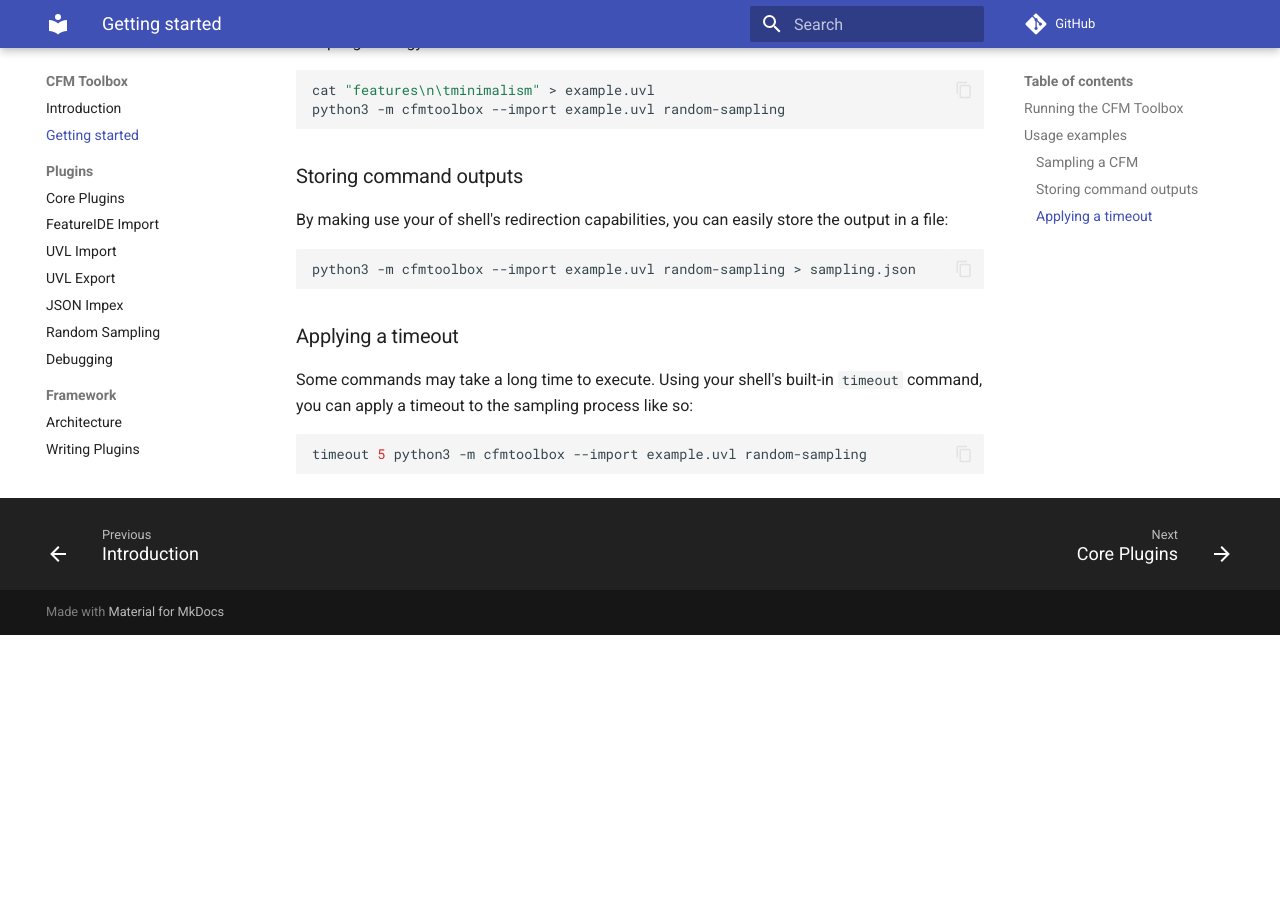
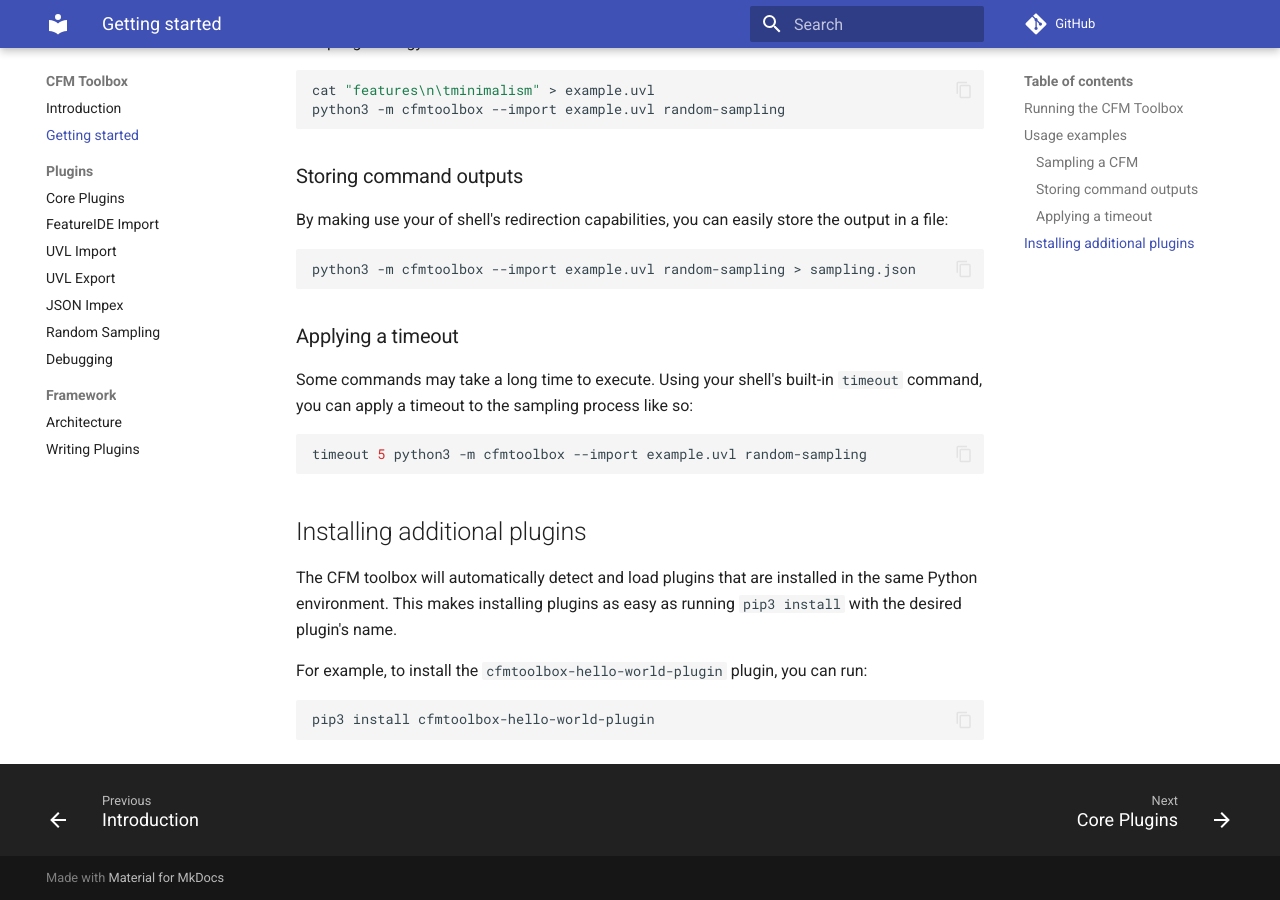
Before and after one commit to KIT-TVA/cfmtoolbox, an MkDocs documentation site: the page built from docs/getting-started.md, in a window 1280 px wide and 900 px high, scrolled down 702 px. Built offline with MkDocs 1.6.1 and Material for MkDocs 9.7.7, drawn with Linux system fonts in a browser that asks for light colours; comment, search, counter and statistics services are not loaded; before the commit the page ends 1337 px from its top, so only the background shows below that.

Commit message:
Document how to install additional plugins

````diff
--- a/docs/getting-started.md
+++ b/docs/getting-started.md
@@ -41,3 +41,14 @@ Using your shell's built-in `timeout` command, you can apply a timeout to the sa
 ```bash
 timeout 5 python3 -m cfmtoolbox --import example.uvl random-sampling
 ```
+
+## Installing additional plugins
+
+The CFM toolbox will automatically detect and load plugins that are installed in the same Python environment.
+This makes installing plugins as easy as running `pip3 install` with the desired plugin's name.
+
+For example, to install the `cfmtoolbox-hello-world-plugin` plugin, you can run:
+
+```bash
+pip3 install cfmtoolbox-hello-world-plugin
+```
````
